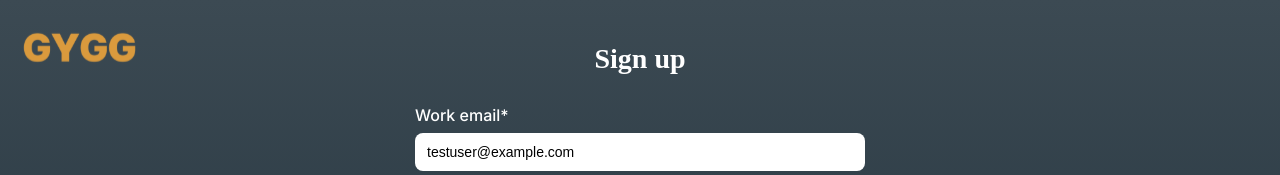
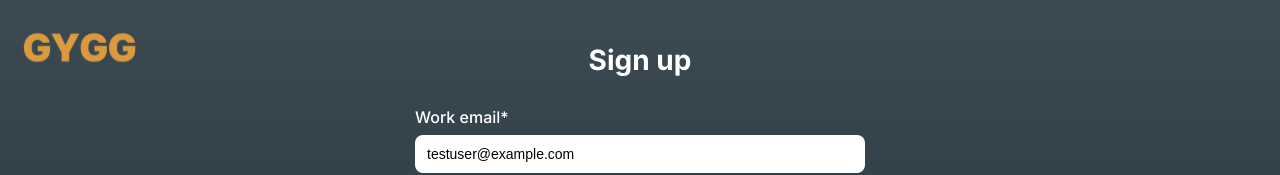
Before and after one commit to v2vnetwork/gygg-demo, a Next.js app: page /signupform in a window 1280 px wide. Shown: the top 175 px of the page. Built offline with nearby package versions, Linux system fonts and the light colour scheme.

Commit message:
Inter Signup Form

```diff
--- a/src/pages/signupform.module.css
+++ b/src/pages/signupform.module.css
@@ -1,4 +1,5 @@
-/* signupform.module.css */
+@import url('https://fonts.googleapis.com/css2?family=Inter:wght@400;600;800;900&display=swap');
+
 .container {
   display: flex;
   flex-direction: column;
@@ -35,6 +36,7 @@
   color: #fff;
   font-size: 28px;
   font-weight: 700;
+  font-family: 'Inter', sans-serif;
   text-align: center;
   margin-bottom: 10px;
 }
```
